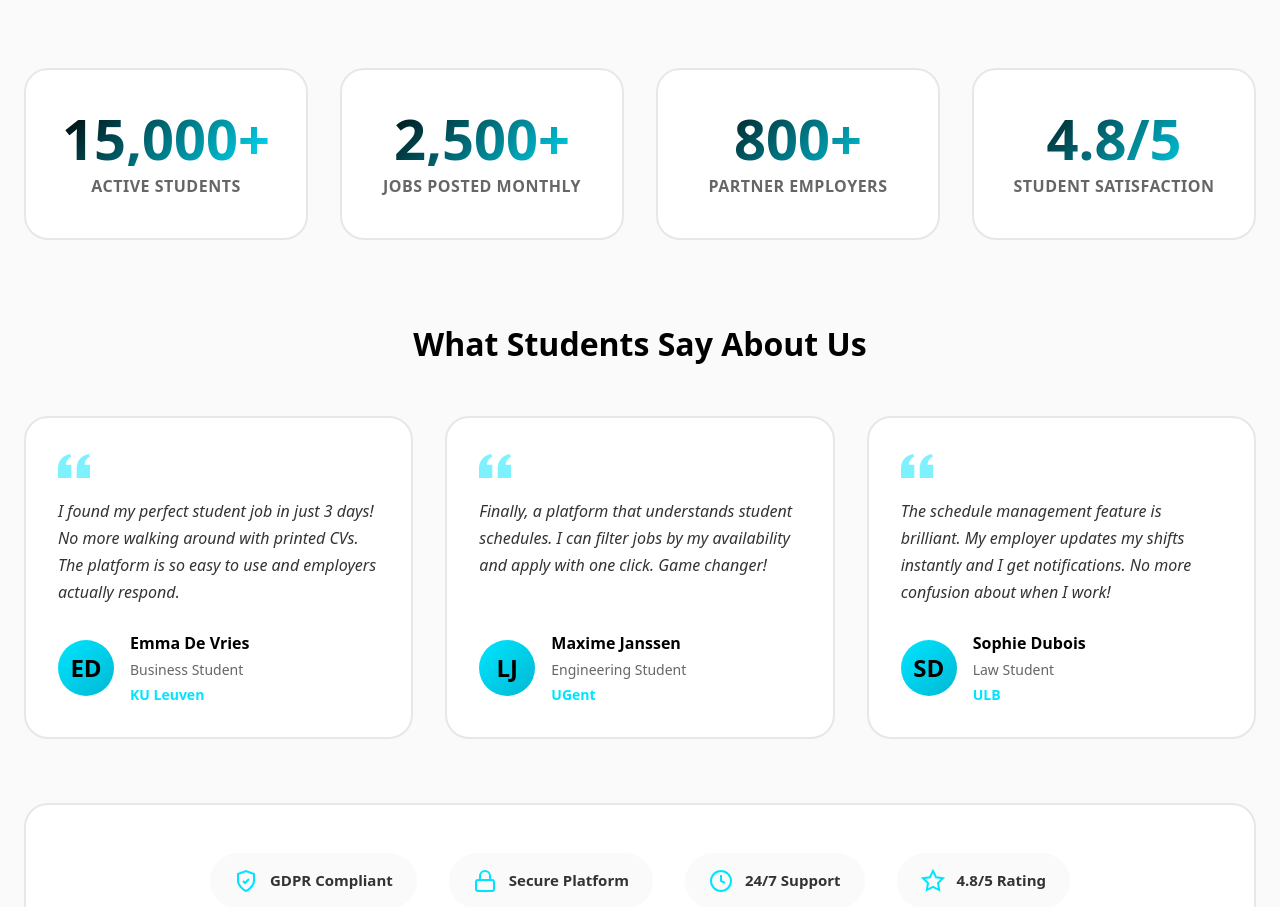
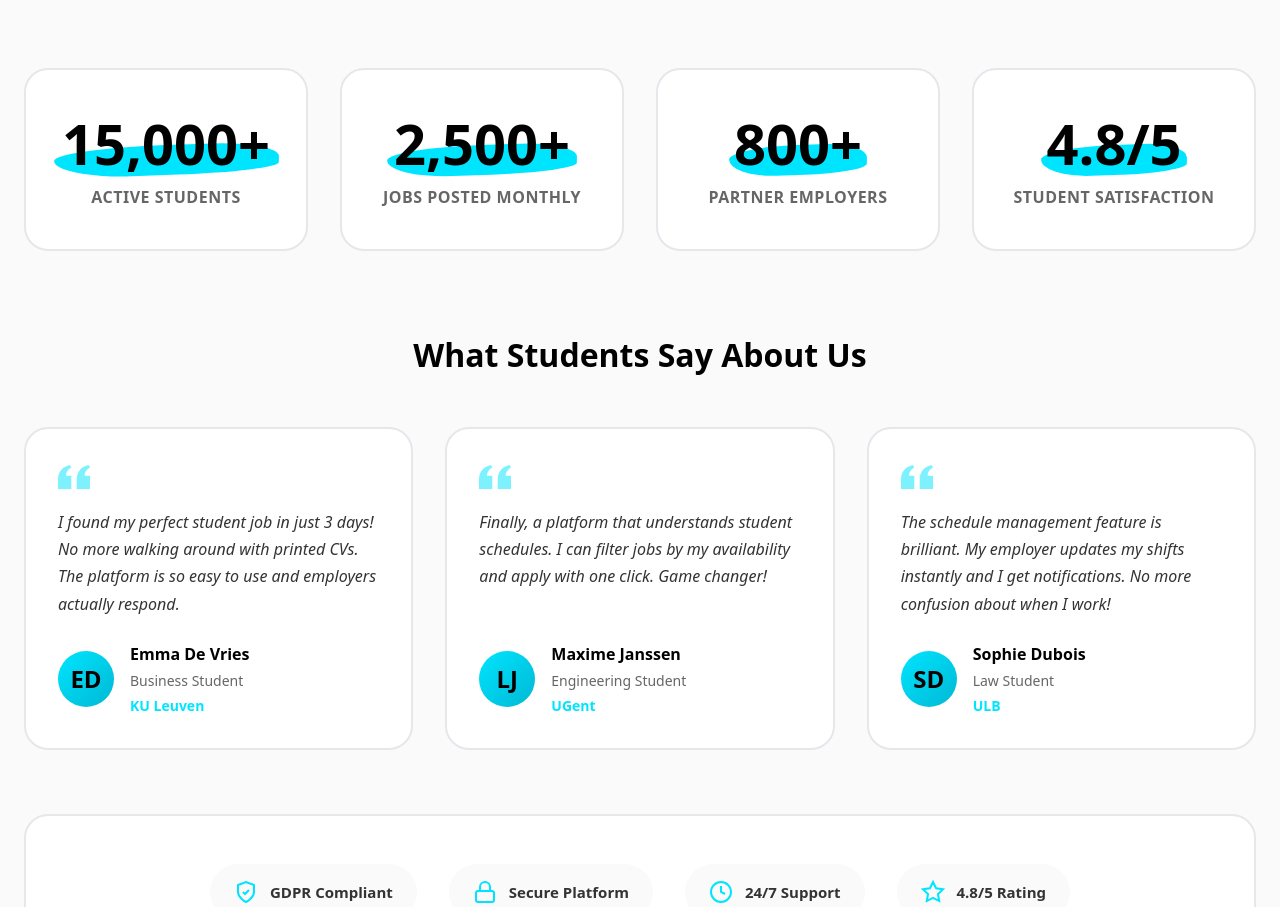
Before and after one commit to The-Dream-KA/etudiantz, a Next.js app: page /en in a window 1280 px wide. Shown: the part 3430-4337 px from the top of the page. Built offline with nearby package versions, Linux system fonts and the light colour scheme; no server answers.

Commit message:
fix: enhance stat value styling with fluid highlight and adjust line height for better readability

```diff
--- a/src/components/SocialProof.tsx
+++ b/src/components/SocialProof.tsx
@@ -2,6 +2,7 @@
 
 import useTranslation from '@/hooks/useTranslation';
 import '@/styles/components/social-proof.css';
+import '@/styles/components/fluid-highlight.css';
 
 interface SocialProofProps {
     locale: string;
@@ -62,19 +63,35 @@ const SocialProof = ({ locale }: SocialProofProps) => {
                 {/* Stats Grid */}
                 <div className="stats-grid">
                     <div className="stat-card">
-                        <div className="stat-value">{t.stats.students.value}</div>
+                        <div className="stat-value">
+                            <span className="fluid-highlight-container">
+                                <span className="fluid-highlight fluid-highlight-cyan">{t.stats.students.value}</span>
+                            </span>
+                        </div>
                         <div className="stat-label">{t.stats.students.label}</div>
                     </div>
                     <div className="stat-card">
-                        <div className="stat-value">{t.stats.jobs.value}</div>
+                        <div className="stat-value">
+                            <span className="fluid-highlight-container">
+                                <span className="fluid-highlight fluid-highlight-cyan">{t.stats.jobs.value}</span>
+                            </span>
+                        </div>
                         <div className="stat-label">{t.stats.jobs.label}</div>
                     </div>
                     <div className="stat-card">
-                        <div className="stat-value">{t.stats.employers.value}</div>
+                        <div className="stat-value">
+                            <span className="fluid-highlight-container">
+                                <span className="fluid-highlight fluid-highlight-cyan">{t.stats.employers.value}</span>
+                            </span>
+                        </div>
                         <div className="stat-label">{t.stats.employers.label}</div>
                     </div>
                     <div className="stat-card">
-                        <div className="stat-value">{t.stats.satisfaction.value}</div>
+                        <div className="stat-value">
+                            <span className="fluid-highlight-container">
+                                <span className="fluid-highlight fluid-highlight-cyan">{t.stats.satisfaction.value}</span>
+                            </span>
+                        </div>
                         <div className="stat-label">{t.stats.satisfaction.label}</div>
                     </div>
                 </div>
--- a/src/styles/components/social-proof.css
+++ b/src/styles/components/social-proof.css
@@ -81,11 +81,7 @@
     font-weight: 800;
     color: #000;
     margin-bottom: 0.5rem;
-    line-height: 1;
-    background: linear-gradient(135deg, #000 0%, #00e5ff 100%);
-    -webkit-background-clip: text;
-    -webkit-text-fill-color: transparent;
-    background-clip: text;
+    line-height: 1.2;
 }
 
 .stat-label {
```
